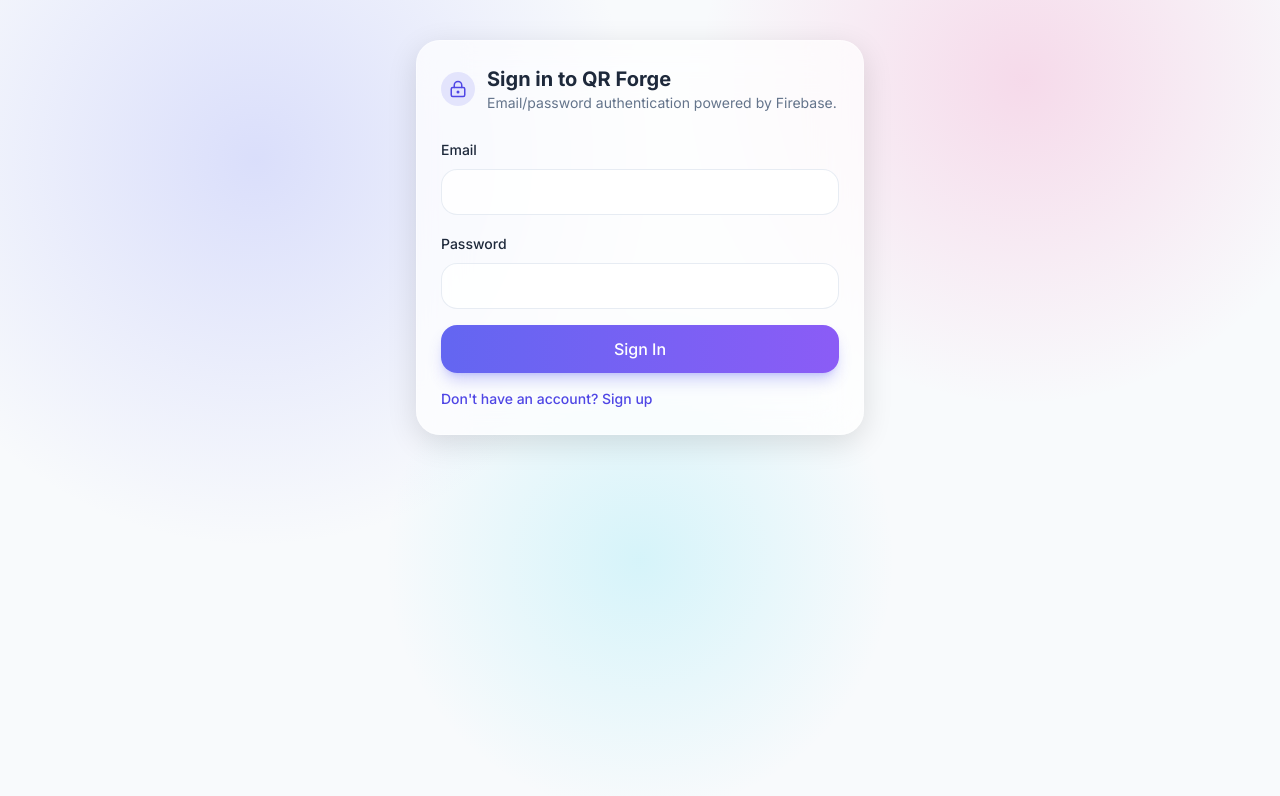
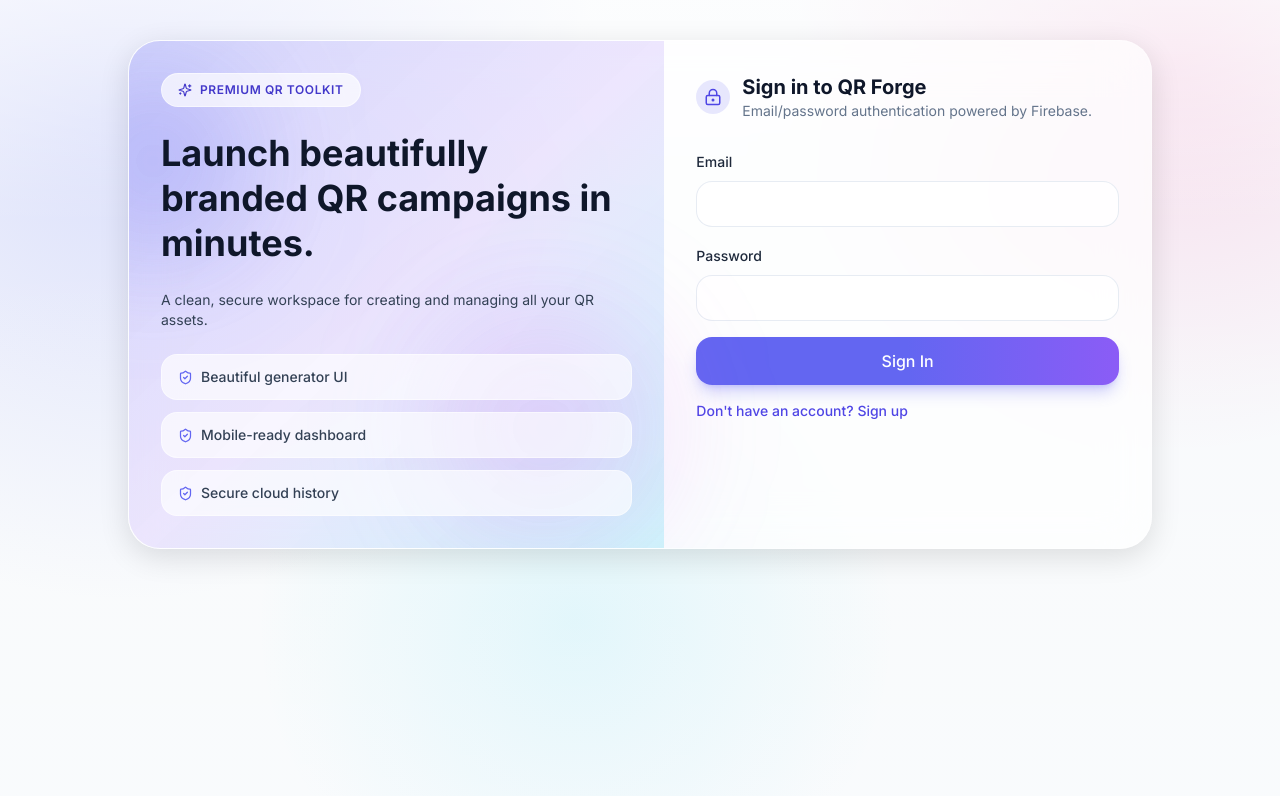
Before and after one commit to kishan-6204/QR-forge, a React (Vite) app in the folder client/: page /auth in a window 1280 px wide. Shown: the top 796 px of the page. Built offline with nearby package versions, Linux system fonts and the light colour scheme; no server answers; the HTML template or start-up script is replaced by a standard one.

Commit message:
Polish UI with premium responsive SaaS styling

```diff
--- a/client/src/App.jsx
+++ b/client/src/App.jsx
@@ -44,11 +44,12 @@
 
   return (
     <div className="relative min-h-screen overflow-hidden">
-      <div className="pointer-events-none absolute inset-0 -z-10 bg-[radial-gradient(circle_at_20%_20%,rgba(129,140,248,0.25),transparent_32%),radial-gradient(circle_at_80%_10%,rgba(236,72,153,0.18),transparent_26%),radial-gradient(circle_at_50%_70%,rgba(34,211,238,0.16),transparent_30%)]" />
+      <div className="pointer-events-none absolute inset-0 -z-10 bg-[radial-gradient(circle_at_10%_15%,rgba(129,140,248,0.24),transparent_36%),radial-gradient(circle_at_92%_8%,rgba(236,72,153,0.16),transparent_28%),radial-gradient(circle_at_45%_78%,rgba(34,211,238,0.12),transparent_34%)]" />
+      <div className="pointer-events-none absolute inset-0 -z-10 bg-[linear-gradient(to_bottom,rgba(255,255,255,0.55),transparent_28%,rgba(255,255,255,0.2))] dark:bg-[linear-gradient(to_bottom,rgba(15,23,42,0.55),transparent_24%,rgba(2,6,23,0.55))]" />
 
       <Toaster position="top-right" toastOptions={{ duration: 2500 }} />
 
-      <main className="mx-auto flex w-full max-w-6xl flex-col gap-8 px-4 py-8 sm:px-6 lg:px-8 lg:py-10">
+      <main className="mx-auto flex w-full max-w-7xl flex-col gap-8 px-4 py-6 sm:px-6 sm:py-8 lg:px-10 lg:py-10">
         {pathname === '/auth' && <AuthPage onAuthenticated={() => navigate('/dashboard')} />}
 
         {pathname === '/dashboard' && (
--- a/client/src/index.css
+++ b/client/src/index.css
@@ -13,21 +13,21 @@
 }
 
 body {
-  @apply bg-slate-50 text-slate-800 transition-colors duration-300 dark:bg-slate-950 dark:text-slate-100;
+  @apply bg-slate-50 text-slate-800 antialiased transition-colors duration-300 dark:bg-slate-950 dark:text-slate-100;
 }
 
 .glass-card {
-  @apply rounded-3xl border border-white/35 bg-white/60 p-6 shadow-glass backdrop-blur-xl transition dark:border-slate-800/70 dark:bg-slate-900/70;
+  @apply rounded-[1.75rem] border border-white/45 bg-white/65 p-5 shadow-glass backdrop-blur-xl transition duration-300 dark:border-slate-800/70 dark:bg-slate-900/70 sm:p-6;
 }
 
 .input {
-  @apply w-full rounded-2xl border border-slate-200/80 bg-white/80 px-4 py-3 text-sm text-slate-800 outline-none ring-0 transition placeholder:text-slate-400 focus:border-indigo-400 focus:shadow-sm dark:border-slate-700 dark:bg-slate-800/70 dark:text-slate-100;
+  @apply w-full rounded-2xl border border-slate-200/80 bg-white/80 px-4 py-3 text-sm text-slate-800 outline-none ring-0 transition placeholder:text-slate-400 focus:border-indigo-400 focus:shadow-sm focus:shadow-indigo-500/10 dark:border-slate-700 dark:bg-slate-800/70 dark:text-slate-100;
 }
 
 .btn-primary {
-  @apply inline-flex items-center justify-center gap-2 rounded-2xl bg-gradient-to-r from-indigo-500 to-violet-500 px-5 py-3 font-medium text-white shadow-lg shadow-indigo-500/30 transition hover:-translate-y-0.5 hover:shadow-indigo-500/40;
+  @apply inline-flex items-center justify-center gap-2 rounded-2xl bg-gradient-to-r from-indigo-500 via-indigo-500 to-violet-500 px-5 py-3 font-medium text-white shadow-lg shadow-indigo-500/30 transition duration-200 hover:-translate-y-0.5 hover:from-indigo-400 hover:to-violet-500 hover:shadow-indigo-500/40 disabled:cursor-not-allowed disabled:opacity-70;
 }
 
 .btn-secondary {
-  @apply inline-flex items-center justify-center gap-2 rounded-2xl border border-slate-300/80 bg-white/80 px-4 py-3 font-medium text-slate-700 transition hover:border-indigo-300 hover:text-indigo-600 dark:border-slate-700 dark:bg-slate-800/80 dark:text-slate-200 dark:hover:text-indigo-300;
+  @apply inline-flex items-center justify-center gap-2 rounded-2xl border border-slate-300/80 bg-white/80 px-4 py-3 font-medium text-slate-700 transition duration-200 hover:-translate-y-0.5 hover:border-indigo-300 hover:text-indigo-600 disabled:cursor-not-allowed disabled:opacity-60 dark:border-slate-700 dark:bg-slate-800/80 dark:text-slate-200 dark:hover:text-indigo-300;
 }
--- a/client/src/pages/AuthPage.jsx
+++ b/client/src/pages/AuthPage.jsx
@@ -1,6 +1,6 @@
 import { useState } from 'react';
 import toast from 'react-hot-toast';
-import { LockKeyhole } from 'lucide-react';
+import { LockKeyhole, QrCode, Sparkles, ShieldCheck } from 'lucide-react';
 import { useAuth } from '../context/AuthContext';
 
 export default function AuthPage({ onAuthenticated }) {
@@ -31,13 +31,38 @@
   };
 
   return (
-    <section className="mx-auto w-full max-w-md rounded-3xl border border-white/35 bg-white/70 p-6 shadow-glass backdrop-blur-xl dark:border-slate-800/70 dark:bg-slate-900/80">
-      <div className="mb-6 flex items-center gap-3">
+    <section className="mx-auto grid w-full max-w-5xl overflow-hidden rounded-[2rem] border border-white/35 bg-white/70 shadow-glass backdrop-blur-xl dark:border-slate-800/70 dark:bg-slate-900/80 lg:grid-cols-[1.1fr_1fr]">
+      <aside className="relative hidden bg-gradient-to-br from-indigo-500/25 via-violet-500/15 to-cyan-400/20 p-8 lg:block">
+        <div className="absolute -left-16 top-8 h-44 w-44 rounded-full bg-indigo-500/35 blur-3xl" />
+        <div className="absolute bottom-2 right-2 h-56 w-56 rounded-full bg-fuchsia-500/20 blur-3xl" />
+        <div className="relative space-y-6">
+          <div className="inline-flex items-center gap-2 rounded-full border border-white/50 bg-white/70 px-4 py-2 text-xs font-semibold uppercase tracking-wider text-indigo-700 dark:bg-slate-900/70 dark:text-indigo-300">
+            <Sparkles size={14} /> Premium QR Toolkit
+          </div>
+          <h1 className="text-4xl font-bold leading-tight text-slate-900 dark:text-white">
+            Launch beautifully branded QR campaigns in minutes.
+          </h1>
+          <p className="text-sm text-slate-700 dark:text-slate-200">
+            A clean, secure workspace for creating and managing all your QR assets.
+          </p>
+          <div className="space-y-3">
+            {['Beautiful generator UI', 'Mobile-ready dashboard', 'Secure cloud history'].map((item) => (
+              <div key={item} className="inline-flex w-full items-center gap-2 rounded-2xl border border-white/50 bg-white/65 px-4 py-3 text-sm font-medium text-slate-700 dark:border-slate-700 dark:bg-slate-900/70 dark:text-slate-200">
+                <ShieldCheck size={15} className="text-indigo-500" />
+                {item}
+              </div>
+            ))}
+          </div>
+        </div>
+      </aside>
+
+      <div className="p-5 sm:p-8">
+        <div className="mb-7 flex items-center gap-3">
           <span className="rounded-full bg-indigo-500/15 p-2 text-indigo-600 dark:text-indigo-300">
-          <LockKeyhole size={18} />
+            {mode === 'signin' ? <LockKeyhole size={18} /> : <QrCode size={18} />}
           </span>
           <div>
-          <h2 className="text-xl font-bold">{mode === 'signin' ? 'Sign in to QR Forge' : 'Create your QR Forge account'}</h2>
+            <h2 className="text-xl font-bold text-slate-900 dark:text-white">{mode === 'signin' ? 'Sign in to QR Forge' : 'Create your QR Forge account'}</h2>
             <p className="text-sm text-slate-500 dark:text-slate-300">Email/password authentication powered by Firebase.</p>
           </div>
         </div>
@@ -53,7 +78,7 @@
             <input className="input" type="password" value={password} onChange={(e) => setPassword(e.target.value)} minLength={6} required />
           </label>
 
-        <button className="btn-primary w-full" disabled={loading} type="submit">
+          <button className="btn-primary mt-2 w-full" disabled={loading} type="submit">
             {loading ? 'Please wait...' : mode === 'signin' ? 'Sign In' : 'Create Account'}
           </button>
         </form>
@@ -61,10 +86,11 @@
         <button
           type="button"
           onClick={() => setMode((prev) => (prev === 'signin' ? 'signup' : 'signin'))}
-        className="mt-4 text-sm font-medium text-indigo-600 hover:underline dark:text-indigo-300"
+          className="mt-4 text-sm font-medium text-indigo-600 transition hover:opacity-80 dark:text-indigo-300"
         >
           {mode === 'signin' ? "Don't have an account? Sign up" : 'Already have an account? Sign in'}
         </button>
+      </div>
     </section>
   );
 }
--- a/client/src/pages/DashboardPage.jsx
+++ b/client/src/pages/DashboardPage.jsx
@@ -101,16 +101,18 @@
 
   return (
     <>
-      <header className="flex flex-wrap items-center justify-between gap-3">
-        <div className="inline-flex items-center gap-2 rounded-full border border-slate-200/70 bg-white/70 px-4 py-2 text-sm font-semibold text-slate-700 shadow-sm backdrop-blur dark:border-slate-700 dark:bg-slate-900/70 dark:text-slate-100">
+      <header className="flex flex-col gap-3 sm:flex-row sm:flex-wrap sm:items-center sm:justify-between">
+        <div className="inline-flex items-center gap-2 self-start rounded-full border border-slate-200/70 bg-white/70 px-4 py-2 text-sm font-semibold text-slate-700 shadow-sm backdrop-blur dark:border-slate-700 dark:bg-slate-900/70 dark:text-slate-100">
           <Zap size={16} className="text-indigo-500" /> QR Forge Dashboard
         </div>
-        <div className="flex items-center gap-2">
-          <button type="button" className="btn-secondary" onClick={() => onNavigate('/my-qrcodes')}>
+        <div className="grid w-full grid-cols-2 gap-2 sm:flex sm:w-auto sm:items-center">
+          <button type="button" className="btn-secondary col-span-2 sm:col-auto" onClick={() => onNavigate('/my-qrcodes')}>
             <List size={16} /> My QR Codes
           </button>
-          <ThemeToggle darkMode={darkMode} onToggle={() => setDarkMode((v) => !v)} />
-          <button type="button" className="btn-secondary" onClick={() => { signOut(); onNavigate('/auth'); }}>
+          <div className="col-span-1">
+            <ThemeToggle darkMode={darkMode} onToggle={() => setDarkMode((v) => !v)} />
+          </div>
+          <button type="button" className="btn-secondary col-span-1" onClick={() => { signOut(); onNavigate('/auth'); }}>
             Logout
           </button>
         </div>
--- a/client/src/pages/MyQRCodesPage.jsx
+++ b/client/src/pages/MyQRCodesPage.jsx
@@ -70,9 +70,9 @@
   };
 
   return (
-    <section className="glass-card space-y-4">
-      <div className="flex flex-wrap items-center justify-between gap-2">
-        <h2 className="text-2xl font-bold">My QR Codes</h2>
+    <section className="glass-card space-y-5">
+      <div className="flex flex-col gap-3 sm:flex-row sm:flex-wrap sm:items-center sm:justify-between">
+        <h2 className="text-2xl font-bold tracking-tight sm:text-3xl">My QR Codes</h2>
         <button type="button" className="btn-secondary" onClick={() => onNavigate('/dashboard')}>
           <ArrowLeft size={16} /> Back to Dashboard
         </button>
@@ -83,9 +83,9 @@
       ) : items.length === 0 ? (
         <p className="text-sm text-slate-500">No QR codes saved yet. Generate one from your dashboard.</p>
       ) : (
-        <div className="grid gap-4 sm:grid-cols-2 lg:grid-cols-3">
+        <div className="grid gap-4 sm:grid-cols-2 xl:grid-cols-3">
           {items.map((entry) => (
-            <article key={entry.id} className="rounded-2xl border border-slate-200/80 bg-white/80 p-4 dark:border-slate-700 dark:bg-slate-900/60">
+            <article key={entry.id} className="rounded-2xl border border-slate-200/80 bg-white/80 p-4 shadow-sm transition hover:-translate-y-0.5 hover:shadow-md dark:border-slate-700 dark:bg-slate-900/60">
               <img src={entry.image} alt={`QR ${entry.type}`} className="mb-3 w-full rounded-xl bg-white p-2" />
               <p className="text-sm font-semibold capitalize">Type: {entry.type}</p>
               <p className="mt-1 line-clamp-2 text-xs text-slate-500 dark:text-slate-300">Data: {JSON.stringify(parseData(entry.data))}</p>
```
Also changed, not shown: client/src/components/GeneratorCard.jsx (+8 -8 lines), client/src/components/LandingHero.jsx (+26 -12 lines). Lines whose indentation alone changed are shown as unchanged.
